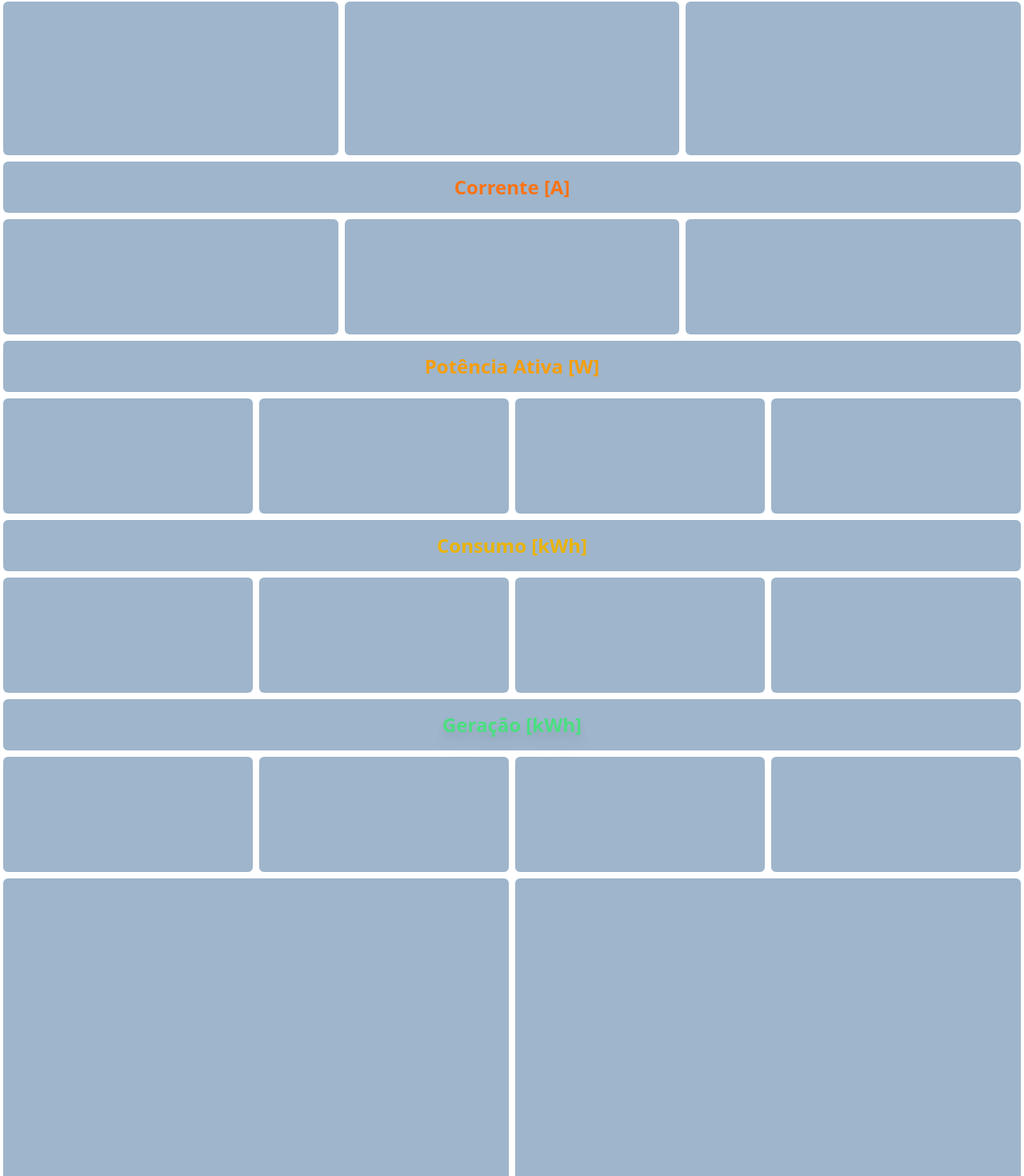
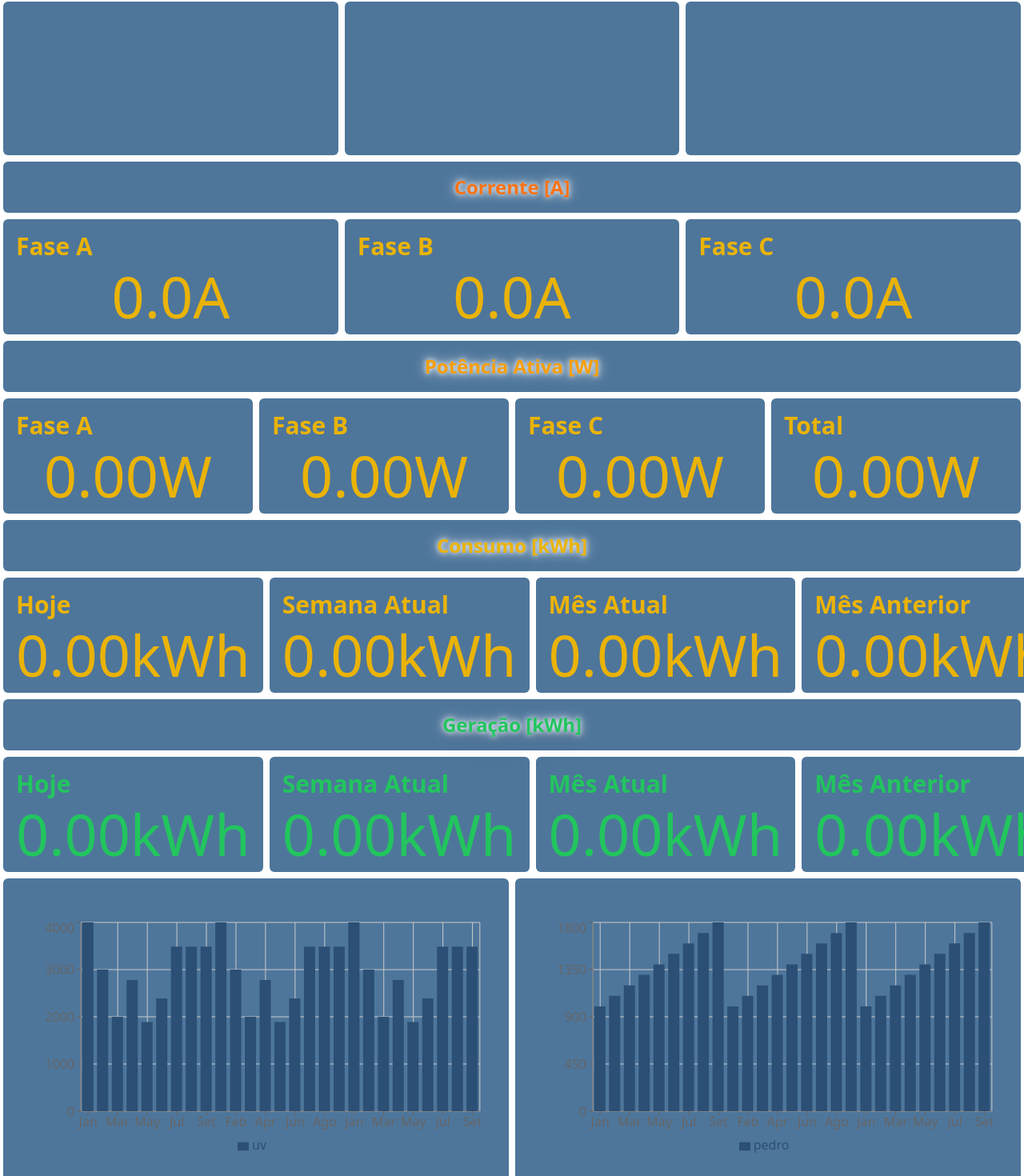
Before and after one commit to PedrinnhoUtumi/SiteMonitor, a React (Vite) app: page /TempoReal in a window 1280 px wide. Shown: the part 218-1688 px from the top of the page at 80% size. Built offline with nearby package versions, Linux system fonts and the light colour scheme.

Commit message:
monitor de energia

```diff
--- a/src/components/Cabecalho.jsx
+++ b/src/components/Cabecalho.jsx
@@ -1,12 +1,12 @@
 import { NavLink } from "react-router-dom"
 
 export function Cabecalho(){
-    const estiloBotao = "bg-azul_bebê rounded-md w-72 h-12 m-5 text-cinza_escuro hover:bg-azul_escuro hover:text-branco flex flex-row justify-center items-center"
+    const estiloBotao = "bg-azul_bebe rounded-md w-72 h-12 m-5 text-cinza_escuro hover:bg-azul_mais_escuro hover:text-branco flex flex-row justify-center items-center"
 
 
     return (
         <div className="bg-branco min-w-full h-20 flex justify-evenly ">
-            <nav className="bg-azul_claro m-1 w-full flex justify-evenly items-center rounded-md">
+            <nav className="bg-azul_escuro m-1 w-full flex justify-evenly items-center rounded-md">
                 <NavLink to="/TempoReal" className={estiloBotao}>
                     Tempo Real
                 </NavLink>
--- a/src/components/Pagina.jsx
+++ b/src/components/Pagina.jsx
@@ -38,12 +38,12 @@ export function Pagina(props) {
   return (
     <div className={`flex flex-col flex-1`}>
       <header
-        className={`flex flex-row justify-center items-center px-5 h-16 border-b bg-azul_escuro text-branco`}
+        className={`flex flex-row justify-center items-center px-5 h-16 border-b bg-azul_mais_escuro text-branco`}
       >
         <select
           value={estado}
           onChange={handleChange}
-          className="rounded-md p-0 bg-azul_escuro text-branco"
+          className="rounded-md p-0 bg-azul_mais_escuro text-branco"
         >
           <option value={1}>{opcoes[1]}</option>
           <option value={2}>{opcoes[2]}</option>
--- a/src/index.css
+++ b/src/index.css
@@ -4,6 +4,21 @@
 
 @layer utilities {
     .text-neon {
-      text-shadow: 0 0 1px #ff00ff, 0 0 1px #ff00ff, 0 0 1px #ff00ff, 0 0 1px #ff00ff, 0 0 1px #ff00ff, 0 0 1px #ff00ff;
+      text-shadow: 0 0 1px #ffffff, 0 0 1px #ffffff, 0 0 1px #ffffff, 0 0 1px #ffffff, 0 0 1px #ffffff, 0 0 1px #ffffff;
+    }
+    @keyframes glow {
+      0% {
+        text-shadow: 0 0 5px rgba(255, 255, 255, 0.8), 0 0 10px rgba(255, 255, 255, 0.6), 0 0 15px rgba(255, 255, 255, 0.4);
+      }
+      50% {
+        text-shadow: 0 0 10px rgba(255, 255, 255, 1), 0 0 20px rgba(255, 255, 255, 0.8), 0 0 30px rgba(255, 255, 255, 0.6);
+      }
+      100% {
+        text-shadow: 0 0 5px rgba(255, 255, 255, 0.8), 0 0 10px rgba(255, 255, 255, 0.6), 0 0 15px rgba(255, 255, 255, 0.4);
+      }
+    }
+
+    .glow {
+      animation: glow 1.5s ease-in-out infinite;
     }
   }
--- a/src/pages/Configuracao.jsx
+++ b/src/pages/Configuracao.jsx
@@ -4,7 +4,7 @@ import { useState } from "react"
 
 
 export function Configuracao(){
-    //const estiloBotao = "bg-azul_bebê rounded-md w-32 h-12 m-5 text-cinza_escuro hover:bg-azul_escuro hover:text-branco "
+    //const estiloBotao = "bg-azul_bebe rounded-md w-32 h-12 m-5 text-cinza_escuro hover:bg-azul_escuro hover:text-branco "
 
     const [nome, setNome] = useState("João Reni")
     const [endereco, setEndereco] = useState("Engenheiro Beltrão")
@@ -14,8 +14,8 @@ export function Configuracao(){
     const [aparelhos, setAparelhos] = useState(nomeAparelhos)
     const [quantidadeAparelhos, setQuantidadeAparelhos] = useState(nomeAparelhos.length)
 
-    // const estiloContainerGrafico = "bg-azul_claro w-1/3 h-48 m-1 p-4 rounded-md"
-    const estiloContainerGrafico = "bg-azul_claro w-1/2 h-screen m-1 p-4 rounded-md"
+    // const estiloContainerGrafico = "bg-azul_escuro w-1/3 h-48 m-1 p-4 rounded-md"
+    const estiloContainerGrafico = "bg-azul_escuro w-1/2 h-screen m-1 p-4 rounded-md"
 
     function editarNome(event) {
         setNome(event.target.value)
@@ -37,13 +37,13 @@ export function Configuracao(){
                         <div className="w-full h-full flex flex-col justify-center items-center ">
                             <ul className="p-4 ">
                                 <li>
-                                    Nome:     <input type="text" value={nome} onChange={editarNome} className="w-64 p-1 bg-azul_claro"/>
+                                    Nome:     <input type="text" value={nome} onChange={editarNome} className="w-64 p-1 bg-azul_escuro"/>
                                 </li>
                                 <li>
-                                    Endereço: <input type="text" value={endereco} onChange={editarEndereco} className="w-64 p-1 bg-azul_claro" />
+                                    Endereço: <input type="text" value={endereco} onChange={editarEndereco} className="w-64 p-1 bg-azul_escuro" />
                                 </li>
                                 <li>
-                                    Empresa:  <input type="text" value={empresa} onChange={editarEmpresa} className="w-64 p-1 bg-azul_claro" />
+                                    Empresa:  <input type="text" value={empresa} onChange={editarEmpresa} className="w-64 p-1 bg-azul_escuro" />
 
                                 </li>
                             </ul>
@@ -51,7 +51,7 @@ export function Configuracao(){
                     </div>
 
                     <div className={estiloContainerGrafico}>
-                        <div className="w-full h-full flex flex-col justify-center items-center text-3xl text-verde_menta_claro">
+                        <div className="w-full h-full flex flex-col justify-center items-center text-3xl text-red-600 glow">
                             Nome dos Aparelhos: {aparelhos.join(', ')}
                             <br />
                             Quantidade de Aparelhos: {quantidadeAparelhos}
--- a/src/pages/Login.jsx
+++ b/src/pages/Login.jsx
@@ -57,7 +57,7 @@ export function Login() {
     }
 
     return (
-        <div className="bg-gradient-to-r from-azul_bebê to-azul_escuro h-screen flex items-center justify-center">
+        <div className="bg-gradient-to-r from-azul_bebe to-azul_escuro h-screen flex items-center justify-center">
             <div className="caixaLogin w-1/4 h-3/5 flex flex-col justify-center items-center bg-white bg-opacity-10 rounded-3xl shadow-lg p-5 backdrop-blur-sm">
                 <img src="../../usuario.png" alt="Ícone de usuário" className="w-32 mb-24" />
 
--- a/src/pages/Relatorios.jsx
+++ b/src/pages/Relatorios.jsx
@@ -3,7 +3,7 @@ import { Cabecalho } from '../components/Cabecalho'
 
 
 export function Relatorios(){
-    //const estiloBotao = "bg-azul_bebê rounded-md w-32 h-12 m-5 text-cinza_escuro hover:bg-azul_escuro hover:text-branco "
+    //const estiloBotao = "bg-azul_bebe rounded-md w-32 h-12 m-5 text-cinza_escuro hover:bg-azul_escuro hover:text-branco "
 
 
     return (
--- a/src/pages/Tecnico.jsx
+++ b/src/pages/Tecnico.jsx
@@ -5,7 +5,7 @@ import { IconDownload } from "@tabler/icons-react"
 import { LineChart, Line, XAxis, YAxis, CartesianGrid, Tooltip, Legend, ResponsiveContainer } from 'recharts'
 // import { useEffect, useState } from "react"
 
-const data = [
+export const data = [
     { name: 'Jan', uv: 4000, pv: 2400, amt: 2400, pedro: 1000 },
     { name: 'Feb', uv: 3000, pv: 1398, amt: 2210, pedro: 1100 },
     { name: 'Mar', uv: 2000, pv: 9800, amt: 2290, pedro: 1200 },
@@ -38,8 +38,8 @@ const data = [
 
 
 export function Tecnico() {
-    const estiloContainerGrafico = "bg-azul_claro w-[30vw] h-[40vh] m-1 rounded-md"
-    const estiloContainerGrafico2 = "bg-azul_claro w-[50vw] h-[25vh] m-1 p-2 rounded-md flex flex-row"
+    const estiloContainerGrafico = "bg-azul_escuro w-[30vw] h-[40vh] m-1 rounded-md"
+    const estiloContainerGrafico2 = "bg-azul_escuro w-[50vw] h-[25vh] m-1 p-2 rounded-md flex flex-row"
 
     // const [ dados, setDados] = useState([])
 
@@ -91,7 +91,7 @@ export function Tecnico() {
                                 <CartesianGrid strokeDasharray="3 3" />
                                 <XAxis dataKey="name" />
                                 <YAxis />
-                                <Line type="bump" dataKey="pv" stroke="#4E769B" dot={false} strokeWidth={2}/>
+                                <Line type="bump" dataKey="pv" stroke="#2C4F75" dot={false} strokeWidth={2}/>
                                 <Tooltip />
                                 <Legend />
                             </LineChart>
@@ -105,7 +105,7 @@ export function Tecnico() {
                                 <YAxis />
                                 <Tooltip />
                                 <Legend />
-                                <Line type="bump" dataKey="uv" stroke="#4E769B" dot={false} strokeWidth={2} />
+                                <Line type="bump" dataKey="uv" stroke="#2C4F75" dot={false} strokeWidth={2} />
                             </LineChart>
                         </ResponsiveContainer>
                     </div>
@@ -117,7 +117,7 @@ export function Tecnico() {
                                 <YAxis />
                                 <Tooltip />
                                 <Legend />
-                                <Line type="bump" dataKey="amt" stroke="#4E769B" dot={false} strokeWidth={2}/>
+                                <Line type="bump" dataKey="amt" stroke="#2C4F75" dot={false} strokeWidth={2}/>
                             </LineChart>
                         </ResponsiveContainer>
                     </div>
@@ -129,7 +129,7 @@ export function Tecnico() {
                                 <YAxis />
                                 <Tooltip />
                                 <Legend />
-                                <Line type="bump" dataKey="pedro" stroke="#4E769B" dot={false} strokeWidth={2} />
+                                <Line type="bump" dataKey="pedro" stroke="#2C4F75" dot={false} strokeWidth={2} />
                             </LineChart>
                         </ResponsiveContainer>
                     </div>
--- a/src/pages/TempoReal.jsx
+++ b/src/pages/TempoReal.jsx
@@ -1,18 +1,24 @@
 import { Pagina } from "../components/Pagina"
 import { Cabecalho } from "../components/Cabecalho"
+import  { data } from "./Tecnico"
+import { Bar, BarChart, CartesianGrid, Legend, ResponsiveContainer, Tooltip, XAxis, YAxis } from "recharts"
 
 export function TempoReal() {
-    const estiloContainerGrafico = "bg-azul_claro w-1/3 h-48 m-1 rounded-md"
-    const estiloContainerGrafico2 = "bg-azul_claro w-1/3 h-36 m-1 rounded-md"
-    const estiloContainerGrafico3 = "bg-azul_claro w-1/2 h-[50vh] m-1 rounded-md"
-    const estiloTitulo = "bg-azul_claro h-16 flex justify-center items-center text-2xl m-1 rounded-md font-bold"
+    const estiloContainerGrafico = "bg-azul_escuro w-1/3 h-48 m-1 rounded-md"
+    const estiloContainerGrafico2 = "bg-azul_escuro w-1/3 h-36 m-1 rounded-md p-4"
+    const estiloContainerGrafico3 = "bg-azul_escuro w-1/2 h-[50vh] m-1 rounded-md flex justify-center items-center"
+    const estiloTitulo = "bg-azul_escuro h-16 flex justify-center items-center text-2xl m-1 rounded-md font-bold"
+    const estiloTituloContainerConsumo = "text-3xl text-yellow-500 font-bold"
+    const estiloInformacoesContainerConsumo = "flex justify-center items-end h-20 text-7xl font-thin text-yellow-500"
+    const estiloTituloContainerGeracao = "text-3xl text-green-500 font-bold"
+    const estiloInformacoesContainerGeracao = "flex justify-center items-end h-20 text-7xl font-thin text-green-500"
 
     return (
         <Pagina>
             <Cabecalho />
             <div className="w-full h-full flex flex-col">
                 <header className={estiloTitulo}>
-                    <h1 className=" text-red-500">Tensão [V]</h1>
+                    <h1 className=" text-red-500 glow">Tensão [V]</h1>
                 </header>
 
                 <div className="flex flex-row justify-around">
@@ -23,47 +29,144 @@ export function TempoReal() {
                 </div>
 
                 <header className={estiloTitulo}>
-                    <h1 className="text-orange-500">Corrente [A]</h1>
+                    <h1 className="text-orange-500 glow">Corrente [A]</h1>
                 </header>
                 <div className="flex flex-row justify-around">
-                    <div className={estiloContainerGrafico2}></div>
-                    <div className={estiloContainerGrafico2}></div>
-                    <div className={estiloContainerGrafico2}></div>
+                    <div className={estiloContainerGrafico2}>
+                        <h1 className={estiloTituloContainerConsumo}>Fase A</h1>
+                        <div className={estiloInformacoesContainerConsumo}>
+                            0.0A
+                        </div>
+                    </div>
+                    <div className={estiloContainerGrafico2}>
+                        <h1 className={estiloTituloContainerConsumo}>Fase B</h1>
+                        <div className={estiloInformacoesContainerConsumo}>
+                            0.0A
+                        </div>
+                    </div>
+                    <div className={estiloContainerGrafico2}>
+                        <h1 className={estiloTituloContainerConsumo}>Fase C</h1>
+                        <div className={estiloInformacoesContainerConsumo}>
+                            0.0A
+                        </div>
+                    </div>
                 </div>
 
                 <header className={estiloTitulo}>
-                    <h1 className="text-amber-500">Potência Ativa [W]</h1>
+                    <h1 className="text-amber-500 glow">Potência Ativa [W]</h1>
                 </header>
                 <div className="flex flex-row justify-around">
-                    <div className={estiloContainerGrafico2}></div>
-                    <div className={estiloContainerGrafico2}></div>
-                    <div className={estiloContainerGrafico2}></div>
-                    <div className={estiloContainerGrafico2}></div>
+                    <div className={estiloContainerGrafico2}>
+                        <h1 className={estiloTituloContainerConsumo}>Fase A</h1>
+                        <div className={estiloInformacoesContainerConsumo}>
+                            0.00W
+                        </div>
+                    </div>
+                    <div className={estiloContainerGrafico2}>
+                        <h1 className={estiloTituloContainerConsumo}>Fase B</h1>
+                        <div className={estiloInformacoesContainerConsumo}>
+                            0.00W
+                        </div>
+                    </div>
+                    <div className={estiloContainerGrafico2}>
+                        <h1 className={estiloTituloContainerConsumo}>Fase C</h1>
+                        <div className={estiloInformacoesContainerConsumo}>
+                            0.00W
+                        </div>
+                    </div>
+                    <div className={estiloContainerGrafico2}>
+                        <h1 className={estiloTituloContainerConsumo}>Total</h1>
+                        <div className={estiloInformacoesContainerConsumo}>
+                            0.00W
+                        </div>
+                    </div>
                 </div>
 
                 <header className={estiloTitulo}>
-                    <h1 className="text-yellow-500">Consumo [kWh]</h1>
+                    <h1 className="text-yellow-500 glow">Consumo [kWh]</h1>
                 </header>
                 <div className="flex flex-row justify-around">
-                    <div className={estiloContainerGrafico2}></div>
-                    <div className={estiloContainerGrafico2}></div>
-                    <div className={estiloContainerGrafico2}></div>
-                    <div className={estiloContainerGrafico2}></div>
+                    <div className={estiloContainerGrafico2}>
+                        <h1 className={estiloTituloContainerConsumo}>Hoje</h1>
+                        <div className={estiloInformacoesContainerConsumo}>
+                            0.00kWh
+                        </div>
+                    </div>
+                    <div className={estiloContainerGrafico2}>
+                        <h1 className={estiloTituloContainerConsumo}>Semana Atual</h1>
+                        <div className={estiloInformacoesContainerConsumo}>
+                            0.00kWh
+                        </div>
+                    </div>
+                    <div className={estiloContainerGrafico2}>
+                        <h1 className={estiloTituloContainerConsumo}>Mês Atual</h1>
+                        <div className={estiloInformacoesContainerConsumo}>
+                            0.00kWh
+                        </div>
+                    </div>
+                    <div className={estiloContainerGrafico2}>
+                        <h1 className={estiloTituloContainerConsumo}>Mês Anterior</h1>
+                        <div className={estiloInformacoesContainerConsumo}>
+                            0.00kWh
+                        </div>
+                    </div>
                 </div>
 
                 <header className={estiloTitulo}>
-                    <h1 className="drop-shadow-xl text-green-400">Geração [kWh]</h1>
+                    <h1 className="drop-shadow-xl text-green-500 glow">Geração [kWh]</h1>
                 </header>
                 <div className="flex flex-row justify-around">
-                    <div className={estiloContainerGrafico2}></div>
-                    <div className={estiloContainerGrafico2}></div>
-                    <div className={estiloContainerGrafico2}></div>
-                    <div className={estiloContainerGrafico2}></div>
+                    <div className={estiloContainerGrafico2}>
+                        <h1 className={estiloTituloContainerGeracao}>Hoje</h1>
+                        <div className={estiloInformacoesContainerGeracao}>
+                            0.00kWh
+                        </div>
+                    </div>
+                    <div className={estiloContainerGrafico2}>
+                        <h1 className={estiloTituloContainerGeracao}>Semana Atual</h1>
+                        <div className={estiloInformacoesContainerGeracao}>
+                            0.00kWh
+                        </div>
+                    </div>
+                    <div className={estiloContainerGrafico2}>
+                        <h1 className={estiloTituloContainerGeracao}>Mês Atual</h1>
+                        <div className={estiloInformacoesContainerGeracao}>
+                            0.00kWh
+                        </div>
+                    </div>
+                    <div className={estiloContainerGrafico2}>
+                        <h1 className={estiloTituloContainerGeracao}>Mês Anterior</h1>
+                        <div className={estiloInformacoesContainerGeracao}>
+                            0.00kWh
+                        </div>
+                    </div>
                 </div>
 
                 <div className="flex flex-row justify-around">
-                    <div className={estiloContainerGrafico3}></div>
-                    <div className={estiloContainerGrafico3}></div>
+                    <div className={estiloContainerGrafico3}>
+                        <ResponsiveContainer width="90%" height={300}>
+                        <BarChart data={data}>
+                            <CartesianGrid  />
+                            <XAxis dataKey="name"/>
+                            <YAxis />
+                            <Tooltip />
+                            <Legend />
+                            <Bar dataKey="uv" fill="#2C4F75" />
+                        </BarChart>
+                        </ResponsiveContainer>
+                    </div>
+                    <div className={estiloContainerGrafico3}>
+                        <ResponsiveContainer width="90%" height={300}>
+                        <BarChart data={data}>
+                            <CartesianGrid  />
+                            <XAxis dataKey="name"/>
+                            <YAxis />
+                            <Tooltip />
+                            <Legend />
+                            <Bar dataKey="pedro" fill="#2C4F75" />
+                        </BarChart>
+                        </ResponsiveContainer>
+                    </div>
                 </div>
             </div>
         </Pagina>
--- a/tailwind.config.js
+++ b/tailwind.config.js
@@ -11,8 +11,10 @@ export default {
         cinza_escuro: '#131E29',
         cinza: '#253746',
         azul_escuro: '#4E769B',
+        azul_mais_escuro: '#2C4F75',
         azul_claro: '#9EB5CB',
-        azul_bebê: '#DDE5ED',
+        branco_suave: '#F4F4F4',
+        azul_bebe: '#DDE5ED',
         bege_claro: '#D1C6B1',
         verde_menta_claro: '#A8D5BA',
 
```
